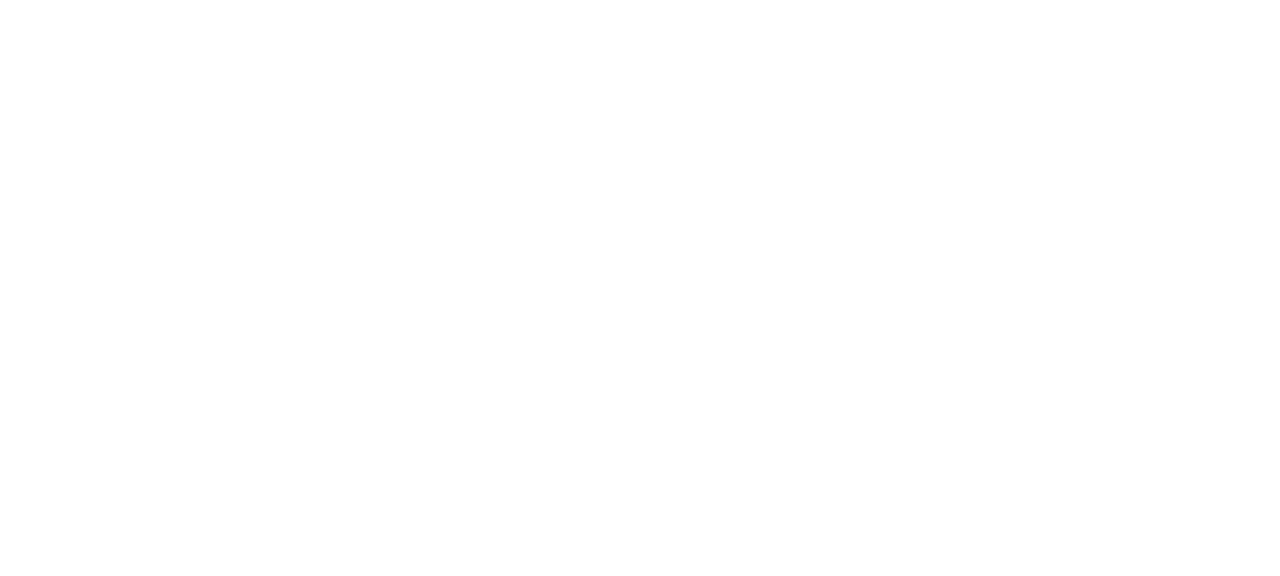
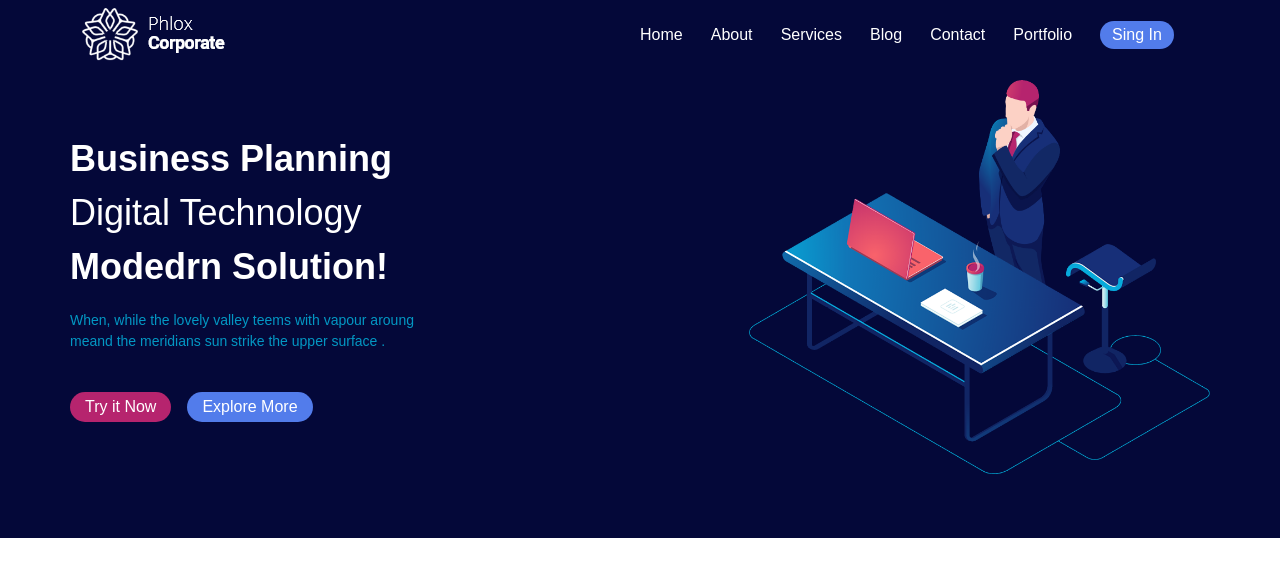
Before and after one commit to DanyMencu/proj-html-vuejs, a Vue app: page / in a window 1280 px wide. Shown: the top 576 px of the page. Built offline with nearby package versions, Linux system fonts and the light colour scheme; the HTML template or start-up script is replaced by a standard one.

Commit message:
Header and Hero add

```diff
--- a/src/App.vue
+++ b/src/App.vue
@@ -2,7 +2,9 @@
   <div id="app">
       <Header />
 
-      <!-- Main -->
+      <main>
+        <Hero />
+      </main>
 
       <Footer />
   </div>
@@ -10,12 +12,14 @@
 
 <script>
 import Header from './components/Header.vue';
+import Hero from './components/Hero.vue';
 import Footer from './components/Footer.vue';
 
 export default {
   name: 'App',
   components: {
     Header,
+    Hero,
     Footer,
   }
 }
@@ -23,5 +27,6 @@
 
 <style lang="scss">
 @import '@/styles/Globals';
+@import '@/styles/Utilities';
 
 </style>
--- a/src/components/Header.vue
+++ b/src/components/Header.vue
@@ -1,7 +1,26 @@
 <template>
-  <div class="container">
-
-  </div>
+    <nav class="navbar fixed-top">
+        <div class="container">
+            <div class="row w-100">
+                <div class="col-6">
+                    <a href="#">
+                        <img src="../assets/white-logo-2.png" alt="Phlox Corporate">
+                    </a>
+                </div>
+                <div class="col-6 d-flex justify-content-between align-items-center">
+                    <a href="#">Home</a>
+                    <a href="#">About</a>
+                    <a href="#">Services</a>
+                    <a href="#">Blog</a>
+                    <a href="#">Contact</a>
+                    <a href="#">Portfolio</a>
+                    <a href="#">
+                        <button class="button button_sm btn_blue">Sing In</button>
+                    </a>
+                </div>
+            </div>
+        </div>
+    </nav>
 </template>
 
 <script>
@@ -13,4 +32,10 @@
 
 <style scoped lang="scss">
 
+a {
+    text-decoration: none;
+    color: #FFFFFF;
+
+
+}
 </style>
--- /dev/null
+++ b/src/components/Hero.vue
@@ -0,0 +1,56 @@
+<template>
+    <div class="hero">
+        <div class="container">
+            <div class="row d-flex justify-content-between align-items-center">
+                <div class="col-4">
+                    <ul>
+                        <li><strong>Business Planning</strong></li>
+                        <li>Digital Technology</li>
+                        <li><strong>Modedrn Solution!</strong></li>
+                    </ul>
+                    <p class="pb-4">When, while the lovely valley teems with vapour aroung meand the meridians sun strike the upper surface .</p>
+                    <button class="button button_md btn_red">Try it Now</button>
+                    <button class="button button_md btn_blue ms-3">Explore More</button>
+                </div>
+                <div class="col-5">
+                    <img src="../assets/header.png" alt="Hero image">
+                </div>
+            </div>
+        </div>
+    </div>
+</template>
+
+<script>
+export default {
+    name: 'Hero',
+
+}
+</script>
+
+<style scoped lang="scss">
+
+.hero {
+    background: #040839;
+
+    .container {
+        padding: 5rem 0 4rem;
+
+        img {
+            width: 100%;
+        }
+
+        ul {
+            color: #FFFFFF;
+            font-size: 36px;
+            list-style: none;
+            padding-left: 0;
+        }
+
+        p {
+            color: #03A7D3E6;
+            font-size: 14px;
+        }
+    }
+}
+
+</style>
--- /dev/null
+++ b/src/styles/Utilities.scss
@@ -0,0 +1,31 @@
+/* BUTTONS */
+.button {
+    border: 0;
+    border-radius: 15px;
+}
+
+.button_sm {
+    padding: 2px 12px;
+}
+
+.button_md {
+    padding: 3px 15px;
+}
+
+.button_lg {
+    padding: 4px 20px;
+}
+
+.btn_blue{
+    color: #FFFFFF;
+    background-color: #527CEB;
+}
+
+.btn_red{
+    color: #FFFFFF;
+    background-color: #B6246E;
+}
+
+.btn_white{
+    color: #000000;
+}
```
